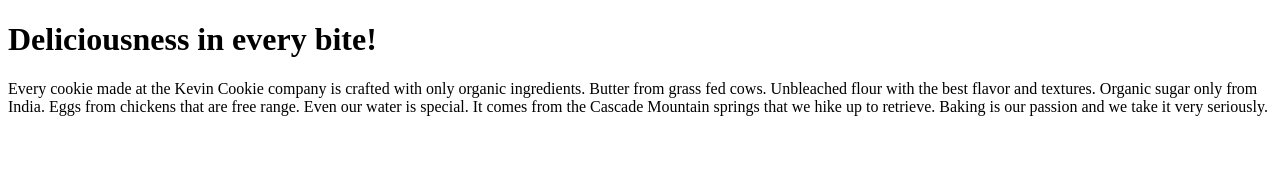
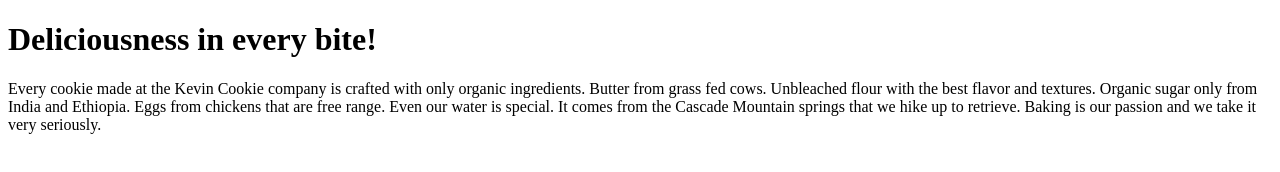
Before and after one commit to Maf-H/GitHub_Learning, a plain HTML site: page index.htm in a window 1280 px wide. Drawn offline with Linux system fonts and the light colour scheme.

Commit message:
IncludeEthiopianSugar

```diff
--- a/index.htm
+++ b/index.htm
@@ -4,7 +4,7 @@
 
 <h1>Deliciousness in every bite!</h1>
 
-<p>Every cookie made at the Kevin Cookie company is crafted with only organic ingredients. Butter from grass fed cows. Unbleached flour with the best flavor and textures. Organic sugar only from India. Eggs from chickens that are free range. Even our water is special. It comes from the Cascade Mountain springs that we hike up to retrieve. Baking is our passion and we take it very seriously.</p>
+<p>Every cookie made at the Kevin Cookie company is crafted with only organic ingredients. Butter from grass fed cows. Unbleached flour with the best flavor and textures. Organic sugar only from India and Ethiopia. Eggs from chickens that are free range. Even our water is special. It comes from the Cascade Mountain springs that we hike up to retrieve. Baking is our passion and we take it very seriously.</p>
 
 </body>
 </html>
```
